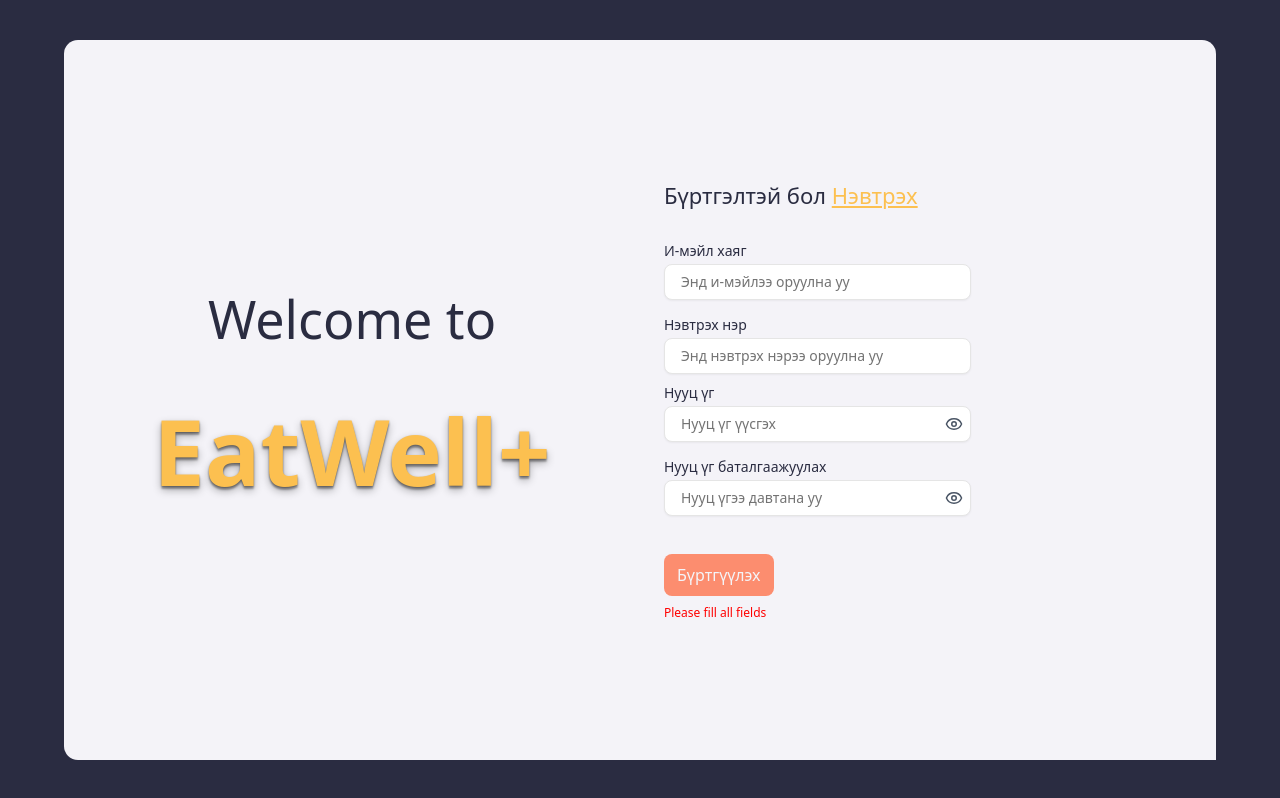
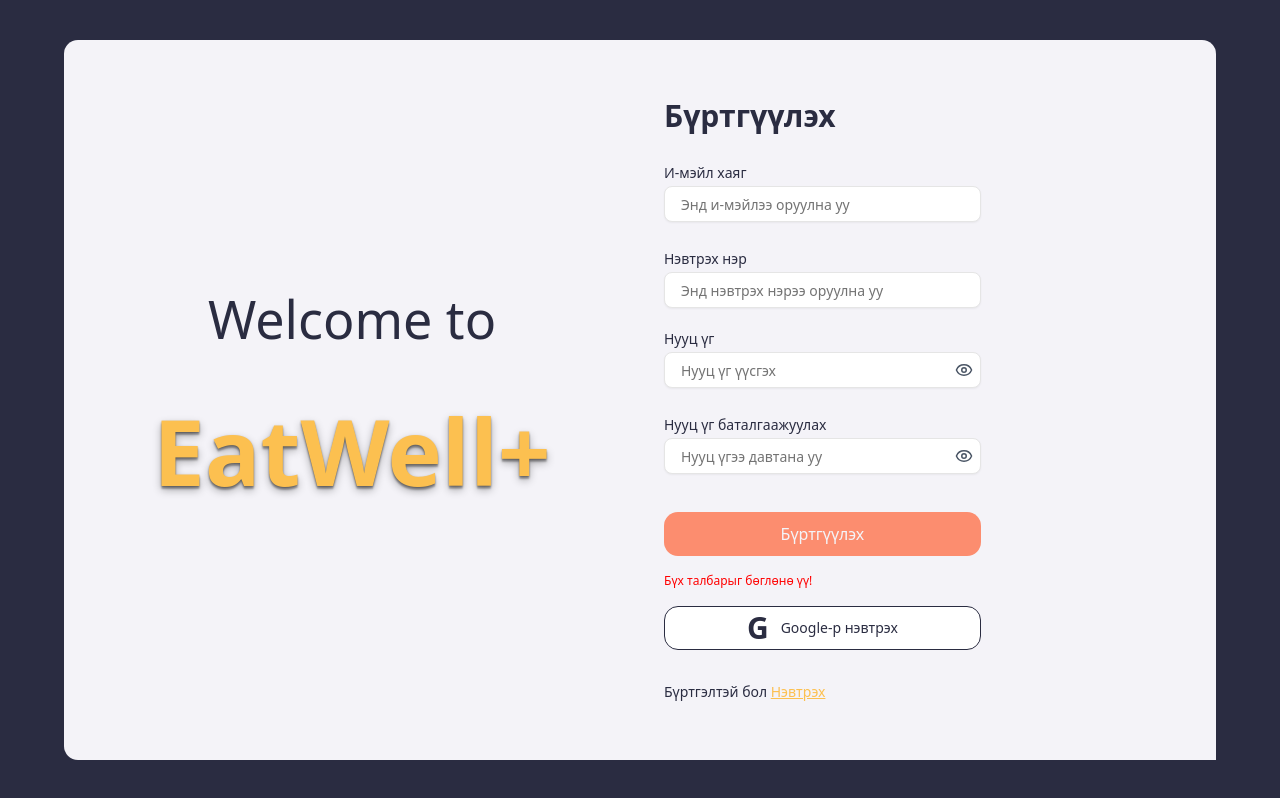
Before and after one commit to greiskiiee/csa316.firstProject, a Next.js app in the folder front/: page / in a window 1280 px wide. Both pictures are taken after a click on the button "Бүртгүүлэх". Built offline with nearby package versions, Linux system fonts and the light colour scheme; no server answers.

Commit message:
signup page design

```diff
--- a/front/src/app/login/page.js
+++ b/front/src/app/login/page.js
@@ -94,12 +94,12 @@
         <div className="w-full lg:w-1/2 h-fit lg:h-full py-8 px-6 bg-[#f4f3f8] rounded-b-xl lg:rounded-r-xl lg:rounded-b-none">
           <div className="md:w-[60%] w-full h-full py-5 flex flex-col justify-center items-start gap-8 ">
             <div className="flex justify-start items-start gap-1 ">
-              <p className="text-[#2a2c41] montserrat text-2xl font-bold">
+              <p className="text-[#2a2c41] montserrat text-3xl font-bold">
                 Нэвтрэх
               </p>
             </div>
 
-            <div className="w-full flex flex-col gap-3">
+            <div className="w-full flex flex-col gap-6">
               {/* Email */}
               <div className="grid w-full items-center gap-1.5">
                 <Label className="text-[#2a2c41]">И-мэйл хаяг</Label>
--- a/front/src/components/SignUp.jsx
+++ b/front/src/components/SignUp.jsx
@@ -74,26 +74,20 @@
     }
   };
   return (
-    <div className="w-full h-full py-5 flex flex-col justify-center items-start gap-8">
+    <div className="md:w-[60%] w-full h-full py-5 flex flex-col justify-center items-start gap-8">
       <div className="flex justify-start items-center gap-1">
-        <p className="text-[#2a2c41] montserrat text-[16px] lg:text-[22px]">
-          Бүртгэлтэй бол{" "}
-          <span
-            className="text-[#fcc050] montserrat underline cursor-pointer"
-            onClick={() => router.push("/login")}
-          >
-            Нэвтрэх
-          </span>
+        <p className="text-[#2a2c41] montserrat text-3xl font-bold">
+          Бүртгүүлэх
         </p>
       </div>
 
-      <div className="w-full flex flex-col gap-3">
+      <div className="w-full flex flex-col gap-6">
         {/* Email */}
-        <div className="grid w-full max-w-sm items-center gap-1.5">
+        <div className="grid w-full items-center gap-1.5">
           <Label className="text-[#2a2c41]">И-мэйл хаяг</Label>
           <Input
             type="email"
-            className="lg:w-[80%] py-1 px-4 rounded-md bg-white"
+            className="py-1 px-4 rounded-md bg-white"
             placeholder="Энд и-мэйлээ оруулна уу"
             ref={emailRef}
             onChange={handleEmail}
@@ -102,20 +96,20 @@
         </div>
 
         {/* Username */}
-        <div className="grid w-full max-w-sm items-center gap-1.5">
+        <div className="grid w-full items-center gap-1.5">
           <Label className="text-[#2a2c41]">Нэвтрэх нэр</Label>
           <Input
             type="text"
-            className="lg:w-[80%] py-1 px-4 rounded-md bg-white"
+            className="py-1 px-4 rounded-md bg-white"
             placeholder="Энд нэвтрэх нэрээ оруулна уу"
             ref={usernameRef}
           />
         </div>
 
         {/* Password */}
-        <div className="grid w-full max-w-sm items-center gap-1.5 relative">
+        <div className="grid w-full items-center gap-1.5 relative">
           <Label className="text-[#2a2c41]">Нууц үг</Label>
-          <div className="relative lg:w-[80%]">
+          <div className="relative ">
             <Input
               type={showPassword ? "text" : "password"}
               className="w-full py-1 px-4 pr-10 rounded-md bg-white"
@@ -135,9 +129,9 @@
         </div>
 
         {/* Confirm Password */}
-        <div className="grid w-full max-w-sm items-center gap-1.5 relative">
+        <div className="grid w-full items-center gap-1.5 relative">
           <Label className="text-[#2a2c41]">Нууц үг баталгаажуулах</Label>
-          <div className="relative lg:w-[80%]">
+          <div className="relative ">
             <Input
               type={showConfirmPassword ? "text" : "password"}
               className="w-full py-1 px-4 pr-10 rounded-md bg-white"
@@ -159,9 +153,9 @@
         </div>
       </div>
 
-      <div className="w-full flex flex-col justify-center gap-2 items-center lg:items-start ">
+      <div className="w-full flex flex-col justify-center gap-4 items-center lg:items-start ">
         <button
-          className="w-fit rounded-md px-3 box-border text-[#f4f4f8] montserrat font-[500] bg-[#fc8d6f] border border-transparent py-2 hover:opacity-80  hover:border-gray-300"
+          className="w-full h-[44px] rounded-xl px-3 box-border text-[#f4f4f8] montserrat font-[500] bg-[#fc8d6f] border border-transparent py-2 hover:opacity-80  hover:border-gray-300"
           onClick={handleSubmit}
         >
           Бүртгүүлэх
@@ -170,12 +164,33 @@
         {userAdded && (
           <p className="montserrat text-[12px] font-[500] text-[#f00]">
             {userAdded === "success"
-              ? "Account created successfully!"
+              ? "Амжилттай бүртгүүллээ!"
               : userAdded === "email_taken"
-                ? "Email already taken. Please try another one."
-                : "Please fill all fields"}
+                ? "Бүртгэлтэй и-мэйл байна!"
+                : "Бүх талбарыг бөглөнө үү!"}
           </p>
         )}
+
+        <button
+          type="button"
+          onClick={() => router.push("/")}
+          className="w-full h-[44px] rounded-xl border border-[#2a2c41] text-[#2a2c41] bg-white text-sm font-medium flex items-center justify-center gap-3 "
+        >
+          <span className="text-[30px] leading-none font-semibold">G</span>
+          Google-р нэвтрэх
+        </button>
+      </div>
+
+      <div className="flex justify-start items-center gap-1">
+        <p className="text-[#2a2c41] montserrat text-sm">
+          Бүртгэлтэй бол{" "}
+          <span
+            className="text-[#fcc050] montserrat underline cursor-pointer"
+            onClick={() => router.push("/login")}
+          >
+            Нэвтрэх
+          </span>
+        </p>
       </div>
     </div>
   );
```
